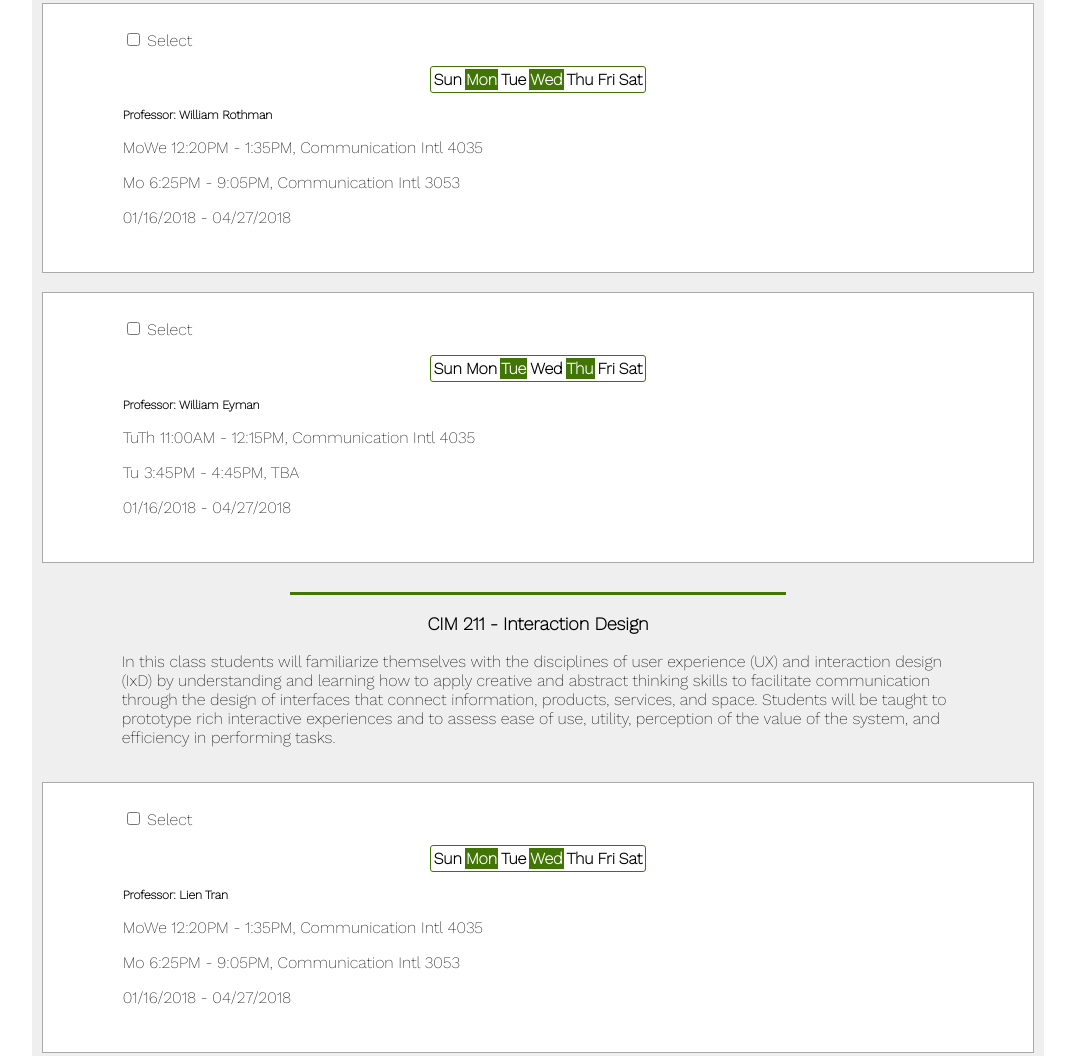
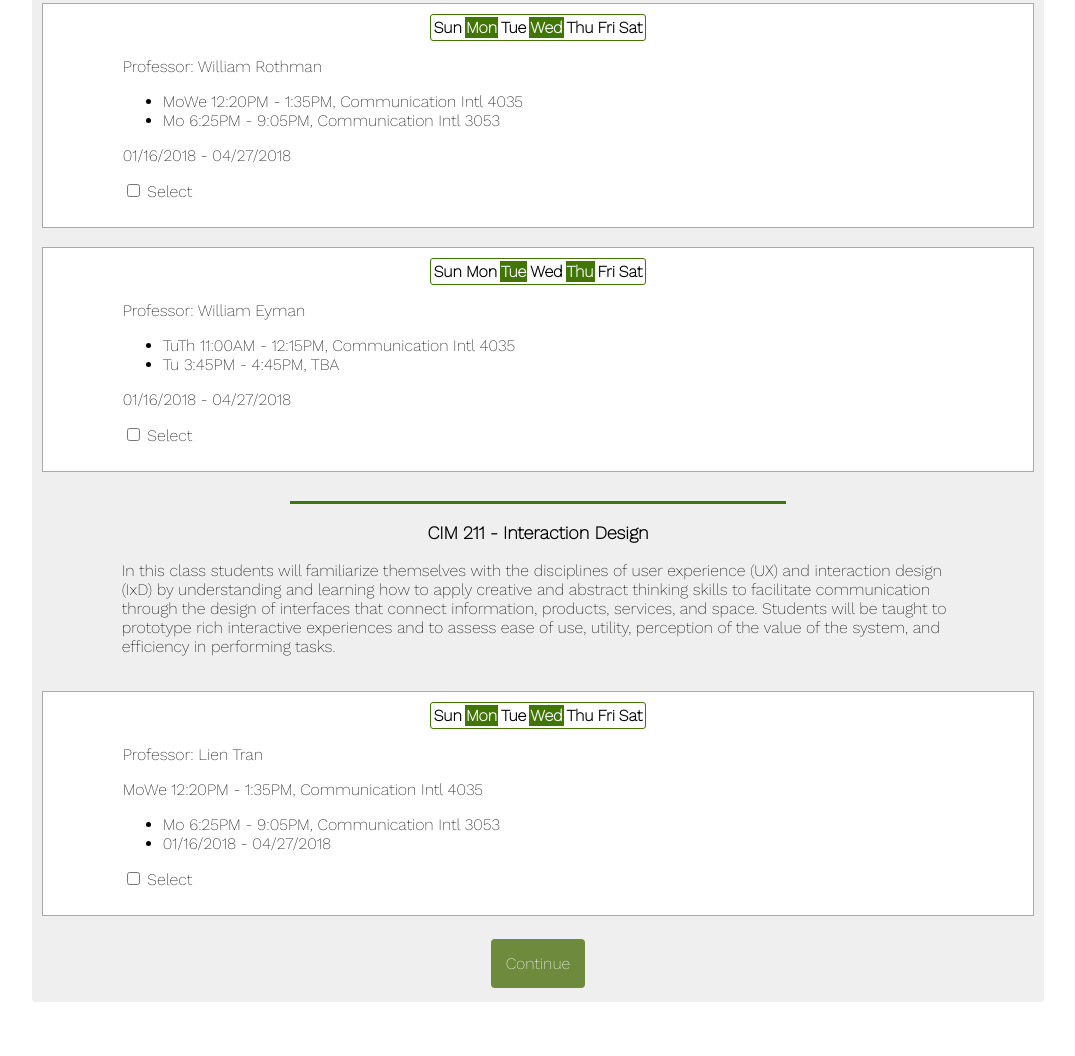
Before and after one commit to the-mikedavis/canelink-redesign, a website: page result.html in a window 1280 px wide. Shown: the part 492-1548 px from the top of the page, without its empty margins (102-1177 px from the left). Drawn offline with nearby package versions, Linux system fonts and the light colour scheme.

Commit message:
Small reorg for results
Put the select at the bottom (it shifted down the times by an odd amount
and left some odd white space). Put the meeting times into a <ul>.
Changed the professor names from h4 to p tags, which made them the same
size as the others.

```diff
--- a/result.html
+++ b/result.html
@@ -31,8 +31,6 @@
                 <p>Examination of the history of the motion picture from 1941 to the present. Narrative and non-fiction genres in the American and world cinemas are included.</p>
                 <br>
                 <article class="stuff">
-                    <p>
-                    <input type="checkbox" name="1" value="1"> Select</p>
                     <center>
                         <table class="table1">
                             <thead>
@@ -48,15 +46,17 @@
                             </thead>
                         </table>
                     </center>
-                    <h4>Professor: William Rothman</h4>
-                    <p>MoWe 12:20PM - 1:35PM, Communication Intl 4035</p>
-                    <p>Mo 6:25PM - 9:05PM, Communication Intl 3053</p>
+                    <p>Professor: William Rothman</p>
+                    <ul>
+                        <li>MoWe 12:20PM - 1:35PM, Communication Intl 4035</li>
+                        <li>Mo 6:25PM - 9:05PM, Communication Intl 3053</li>
+                    </ul>
                     <p>01/16/2018 - 04/27/2018</p>
-                    <br> </article>
+                    <p>
+                    <input type="checkbox" name="1" value="1"> Select</p>
+                </article>
                 <br>
                 <article class="stuff">
-                    <p>
-                    <input type="checkbox" name="1" value="1"> Select</p>
                     <center>
                         <table class="table1">
                             <thead>
@@ -72,19 +72,21 @@
                             </thead>
                         </table>
                     </center>
-                    <h4>Professor: William Eyman</h4>
-                    <p>TuTh 11:00AM - 12:15PM, Communication Intl 4035</p>
-                    <p>Tu 3:45PM - 4:45PM, TBA</p>
+                    <p>Professor: William Eyman</p>
+                    <ul>
+                        <li>TuTh 11:00AM - 12:15PM, Communication Intl 4035</li>
+                        <li>Tu 3:45PM - 4:45PM, TBA</li>
+                    </ul>
                     <p>01/16/2018 - 04/27/2018</p>
-                    <br> </article>
+                    <p>
+                    <input type="checkbox" name="1" value="1"> Select</p>
+                </article>
                 <br>
                 <div class="block_1 hline-bottom"></div>
                 <center><h3>CIM 211 - Interaction Design</h3></center>
                 <p>In this class students will familiarize themselves with the disciplines of user experience (UX) and interaction design (IxD) by understanding and learning how to apply creative and abstract thinking skills to facilitate communication through the design of interfaces that connect information, products, services, and space. Students will be taught to prototype rich interactive experiences and to assess ease of use, utility, perception of the value of the system, and efficiency in performing tasks.</p>
                 <br>
                 <article class="stuff">
-                    <p>
-                    <input type="checkbox" name="1" value="1"> Select</p>
                     <center>
                         <table class="table1">
                             <thead>
@@ -100,11 +102,15 @@
                             </thead>
                         </table>
                     </center>
-                    <h4>Professor: Lien Tran</h4>
+                    <p>Professor: Lien Tran</p>
                     <p>MoWe 12:20PM - 1:35PM, Communication Intl 4035</p>
-                    <p>Mo 6:25PM - 9:05PM, Communication Intl 3053</p>
-                    <p>01/16/2018 - 04/27/2018</p>
-                    <br> </article>
+                    <ul>
+                        <li>Mo 6:25PM - 9:05PM, Communication Intl 3053</li>
+                        <li>01/16/2018 - 04/27/2018</li>
+                    </ul>
+                    <p>
+                    <input type="checkbox" name="1" value="1"> Select</p>
+                </article>
                 <br>
                 <center>
                     <button class="searchbutton"
```
